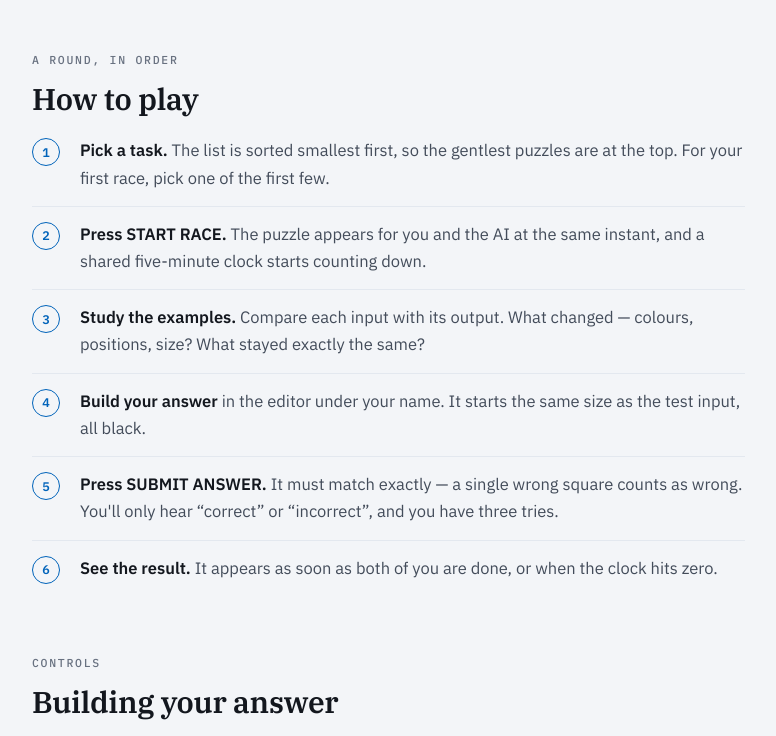
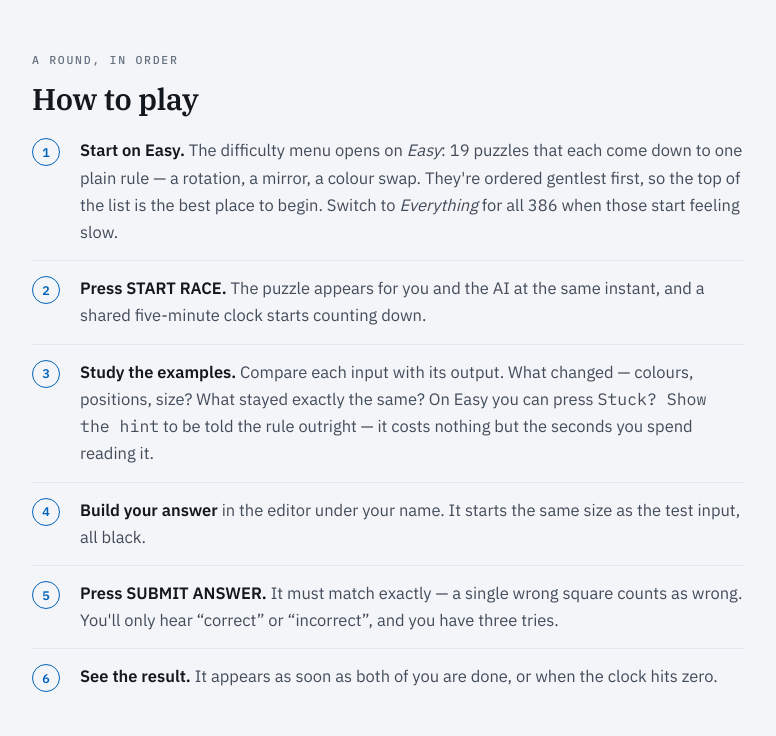
Before and after one commit to panandi/ARC-AGI-Game, a plain HTML site: page docs/guide.html in a window 1280 px wide. Shown: the part 1280-2016 px from the top of the page, without its empty margins (88-864 px from the left). Drawn offline with Linux system fonts and the light colour scheme.

Commit message:
Teach the guide about Easy mode and the hint button
The guide still told players to pick from a list sorted smallest first,
which stopped being the way in once difficulty became a choice. It now
opens them on Easy and tells them the hint exists.

Co-Authored-By: Claude Opus 5 <noreply@anthropic.com>

```diff
--- a/docs/guide.html
+++ b/docs/guide.html
@@ -499,9 +499,9 @@ tbody th { white-space: nowrap; }
     <span class="eyebrow">A round, in order</span>
     <h2 id="h-play">How to play</h2>
     <ol class="steps">
-      <li><p><strong>Pick a task.</strong> The list is sorted smallest first, so the gentlest puzzles are at the top. For your first race, pick one of the first few.</p></li>
+      <li><p><strong>Start on Easy.</strong> The difficulty menu opens on <em>Easy</em>: 19 puzzles that each come down to one plain rule — a rotation, a mirror, a colour swap. They're ordered gentlest first, so the top of the list is the best place to begin. Switch to <em>Everything</em> for all 386 when those start feeling slow.</p></li>
       <li><p><strong>Press START RACE.</strong> The puzzle appears for you and the AI at the same instant, and a shared five-minute clock starts counting down.</p></li>
-      <li><p><strong>Study the examples.</strong> Compare each input with its output. What changed — colours, positions, size? What stayed exactly the same?</p></li>
+      <li><p><strong>Study the examples.</strong> Compare each input with its output. What changed — colours, positions, size? What stayed exactly the same? On Easy you can press <span class="mono">Stuck? Show the hint</span> to be told the rule outright — it costs nothing but the seconds you spend reading it.</p></li>
       <li><p><strong>Build your answer</strong> in the editor under your name. It starts the same size as the test input, all black.</p></li>
       <li><p><strong>Press SUBMIT ANSWER.</strong> It must match exactly — a single wrong square counts as wrong. You'll only hear “correct” or “incorrect”, and you have three tries.</p></li>
       <li><p><strong>See the result.</strong> It appears as soon as both of you are done, or when the clock hits zero.</p></li>
@@ -626,7 +626,7 @@ tbody th { white-space: nowrap; }
       <div><dt>Can the AI see my screen?</dt><dd>No. It only sees the puzzle and its own earlier attempts.</dd></div>
       <div><dt>Why only three attempts?</dt><dd>The original ARC-AGI-1 competition scored the best of three guesses, so the race keeps that rule.</dd></div>
       <div><dt>What if I run out of time?</dt><dd>Your run stops at 0:00 and the result is decided on what was solved by then.</dd></div>
-      <div><dt>Is this hard?</dt><dd>It's designed to be easy for people and hard for AI — but a five-minute clock makes even people sweat. Start with the small tasks.</dd></div>
+      <div><dt>Is this hard?</dt><dd>It's designed to be easy for people and hard for AI — but a five-minute clock makes even people sweat. Leave the difficulty on <em>Easy</em> for your first few races: each of those 19 puzzles was checked to be solvable by a single simple rule, and every one of them carries a hint you can reveal.</dd></div>
     </dl>
   </section>
 
```
